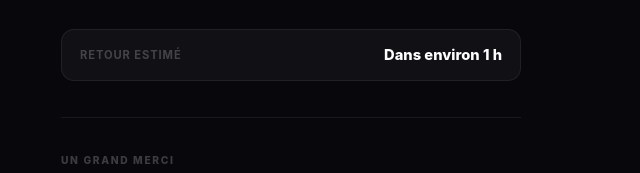
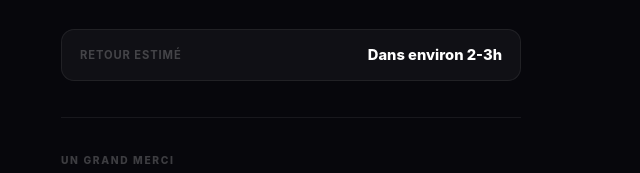
Before and after one commit to Cinezox/cinezox, a plain HTML site: page index.html in a window 1280 px wide. Shown: the part 480-653 px from the top of the page, 349-989 px from the left. Drawn offline with Linux system fonts and the light colour scheme.

Commit message:
Update index.html

```diff
--- a/index.html
+++ b/index.html
@@ -187,7 +187,7 @@ footer {
 
     <div class="eta">
       <span class="eta-label">Retour estimé</span>
-      <span class="eta-value">Dans environ 1 h</span>
+      <span class="eta-value">Dans environ 2-3h</span>
     </div>
 
     <hr class="sep">
```
